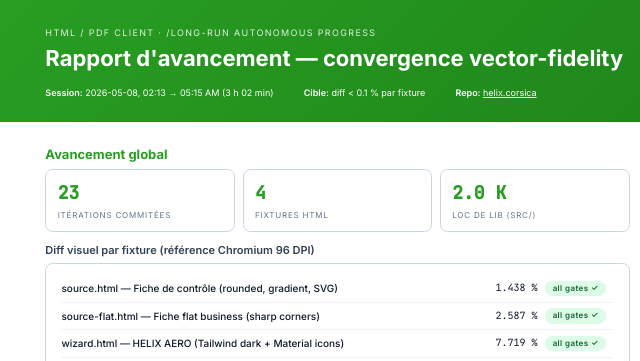
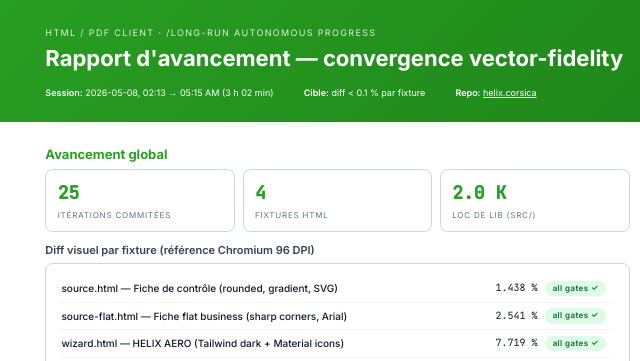
Before and after one commit to RandazzoMaxime/DOMinate, a website: page reference/report.html in a window 1280 px wide. Shown: the top 361 px of the page, 0-640 px from the left. Drawn offline with Linux system fonts and the light colour scheme.

Commit message:
report: refresh PROGRESS_REPORT.pdf with iter-25 numbers

```diff
--- a/reference/report.html
+++ b/reference/report.html
@@ -135,7 +135,7 @@
     <div>
       <h2>Avancement global</h2>
       <div class="stat-grid">
-        <div class="stat"><div class="stat-num">23</div><div class="stat-label">Itérations commitées</div></div>
+        <div class="stat"><div class="stat-num">25</div><div class="stat-label">Itérations commitées</div></div>
         <div class="stat"><div class="stat-num">4</div><div class="stat-label">Fixtures HTML</div></div>
         <div class="stat"><div class="stat-num">2.0 K</div><div class="stat-label">LOC de lib (src/)</div></div>
       </div>
@@ -148,8 +148,8 @@
           <span class="pill pill-ok">all gates ✓</span>
         </div>
         <div class="metric-row">
-          <span class="metric-label">source-flat.html — Fiche flat business (sharp corners)</span>
-          <span class="metric-num">2.587 %</span>
+          <span class="metric-label">source-flat.html — Fiche flat business (sharp corners, Arial)</span>
+          <span class="metric-num">2.541 %</span>
           <span class="pill pill-ok">all gates ✓</span>
         </div>
         <div class="metric-row">
```
Also changed, not shown: 1 other file.
